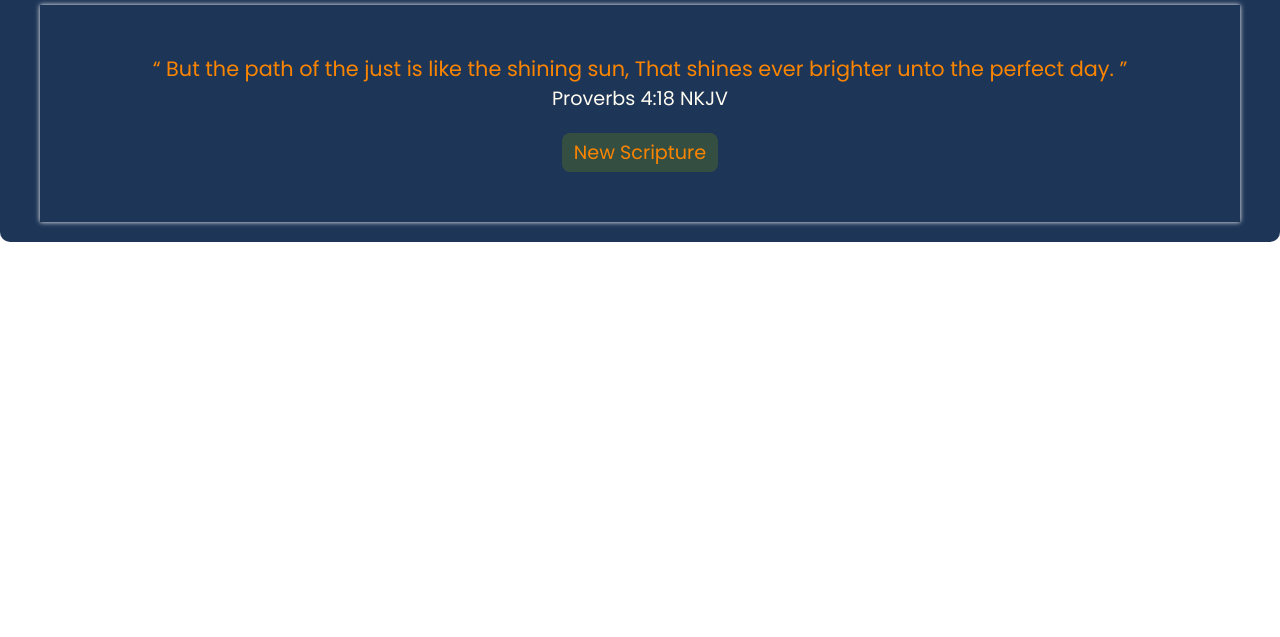
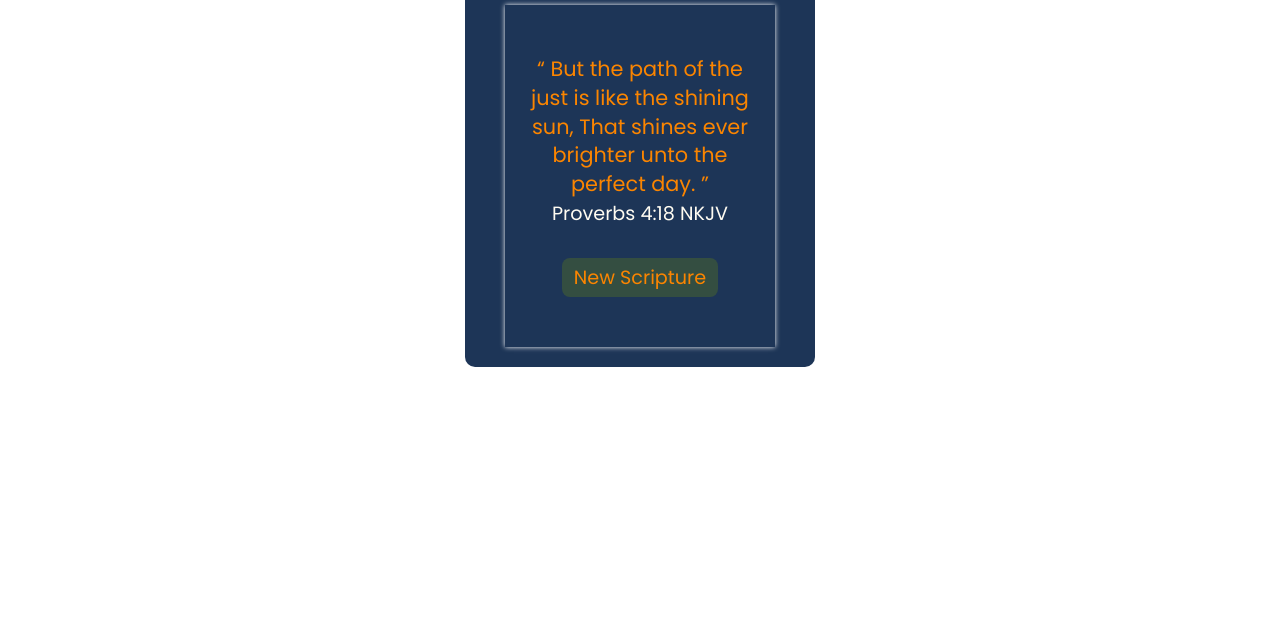
Before and after one commit to emmaonu/simple-Bible-quotes-generator, a plain HTML site: page index.html in a window 1280 px wide. Shown: the part 163-800 px from the top of the page. Drawn offline with Linux system fonts and the light colour scheme.

Commit message:
Update style.css

```diff
--- a/style.css
+++ b/style.css
@@ -12,6 +12,7 @@ body{
 }
 
 .container{
+    width: 350px;
     height: auto;
     box-shadow: 0 10px 20px;
     background-color: #1d3557;
@@ -45,6 +46,7 @@ h1{
     color: #fffcf2;
     font-size: 1.2rem;
     margin-bottom: 20px;
+    margin-bottom: 30px;
 }
 
 #quote{
```
